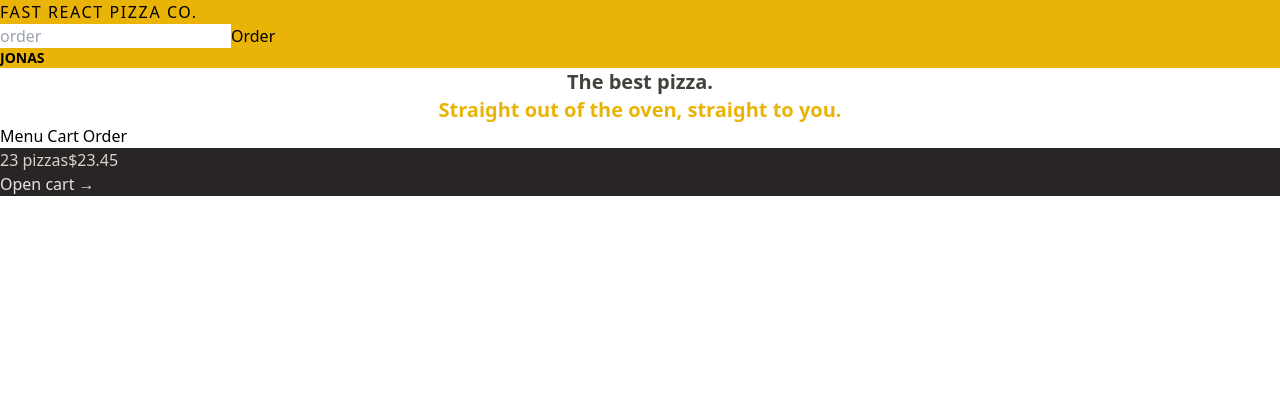
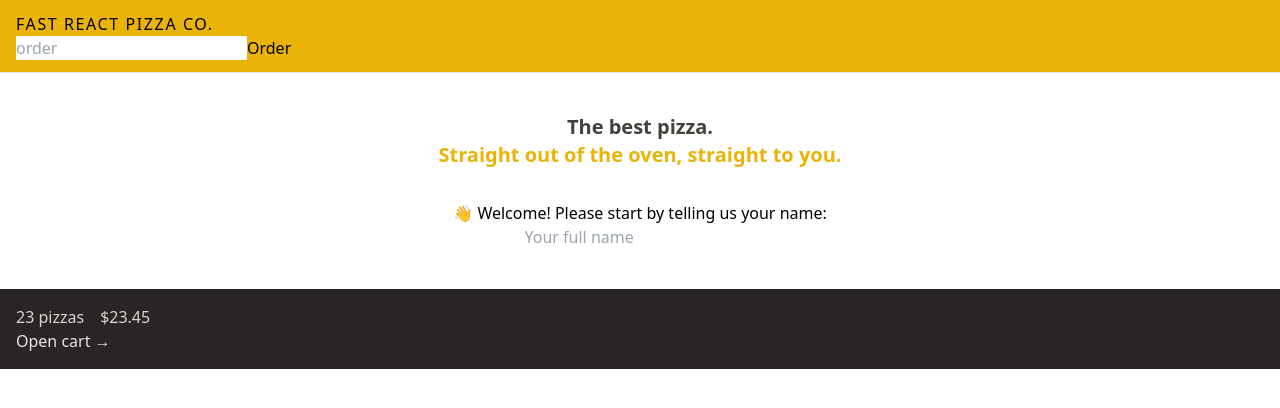
Before and after one commit to amirtbi/react-pizza, a React (Vite) app: page / in a window 1280 px wide. Shown: the top 408 px of the page. Built offline with nearby package versions, Linux system fonts and the light colour scheme.

Commit message:
Add some borders

```diff
--- a/src/faetures/cart/CartOverview.tsx
+++ b/src/faetures/cart/CartOverview.tsx
@@ -2,8 +2,8 @@
 
 function CartOverview() {
   return (
-    <div className="bg-stone-800 text-stone-200">
-      <p className="text-stone-300">
+    <div className="bg-stone-800 p-4 text-stone-200">
+      <p className="space-x-4 text-stone-300">
         <span>23 pizzas</span>
         <span>$23.45</span>
       </p>
--- a/src/faetures/user/Username.tsx
+++ b/src/faetures/user/Username.tsx
@@ -1,7 +1,7 @@
 export function Username() {
   return (
     <>
-      <div className="text-sm font-semibold">JONAS</div>
+      <div className="hidden text-sm font-semibold">JONAS</div>
     </>
   );
 }
--- a/src/ui/Header.tsx
+++ b/src/ui/Header.tsx
@@ -5,7 +5,7 @@
 export function Header() {
   return (
     <>
-      <header className="bg-yellow-500 uppercase">
+      <header className="border-b border-stone-200 bg-yellow-500 px-4 py-3 uppercase">
         <Link to="/" className="tracking-widest">
           Fast react Pizza Co.
         </Link>
--- a/src/ui/Home.tsx
+++ b/src/ui/Home.tsx
@@ -1,20 +1,16 @@
-import { Link } from "react-router-dom";
+import { CreateUser } from "../faetures/user/CreateUser";
 function Home() {
   return (
     <>
-      <div>
-        <h1 className="text-center text-xl font-semibold text-stone-700">
+      <div className="my-10 text-center">
+        <h1 className="mb-8 text-center text-xl font-semibold text-stone-700">
           The best pizza.
           <br />
           <span className="text-yellow-500">
             Straight out of the oven, straight to you.
           </span>
         </h1>
-        <div style={{ display: "flex", gap: "4px" }}>
-          <Link to="/menu">Menu</Link>
-          <Link to="/cart">Cart</Link>
-          <Link to="/order">Order</Link>
-        </div>
+        <CreateUser />
       </div>
     </>
   );
```
